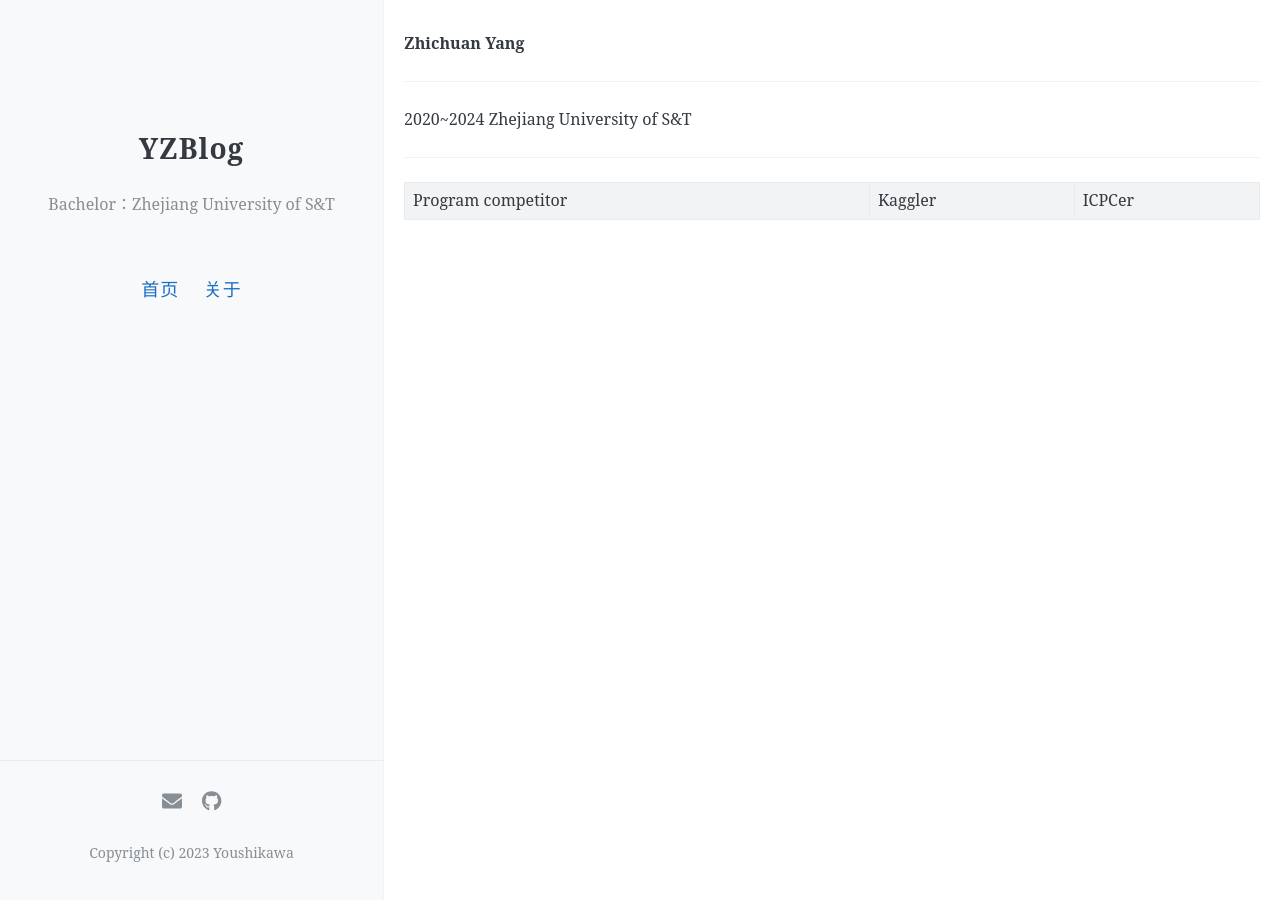
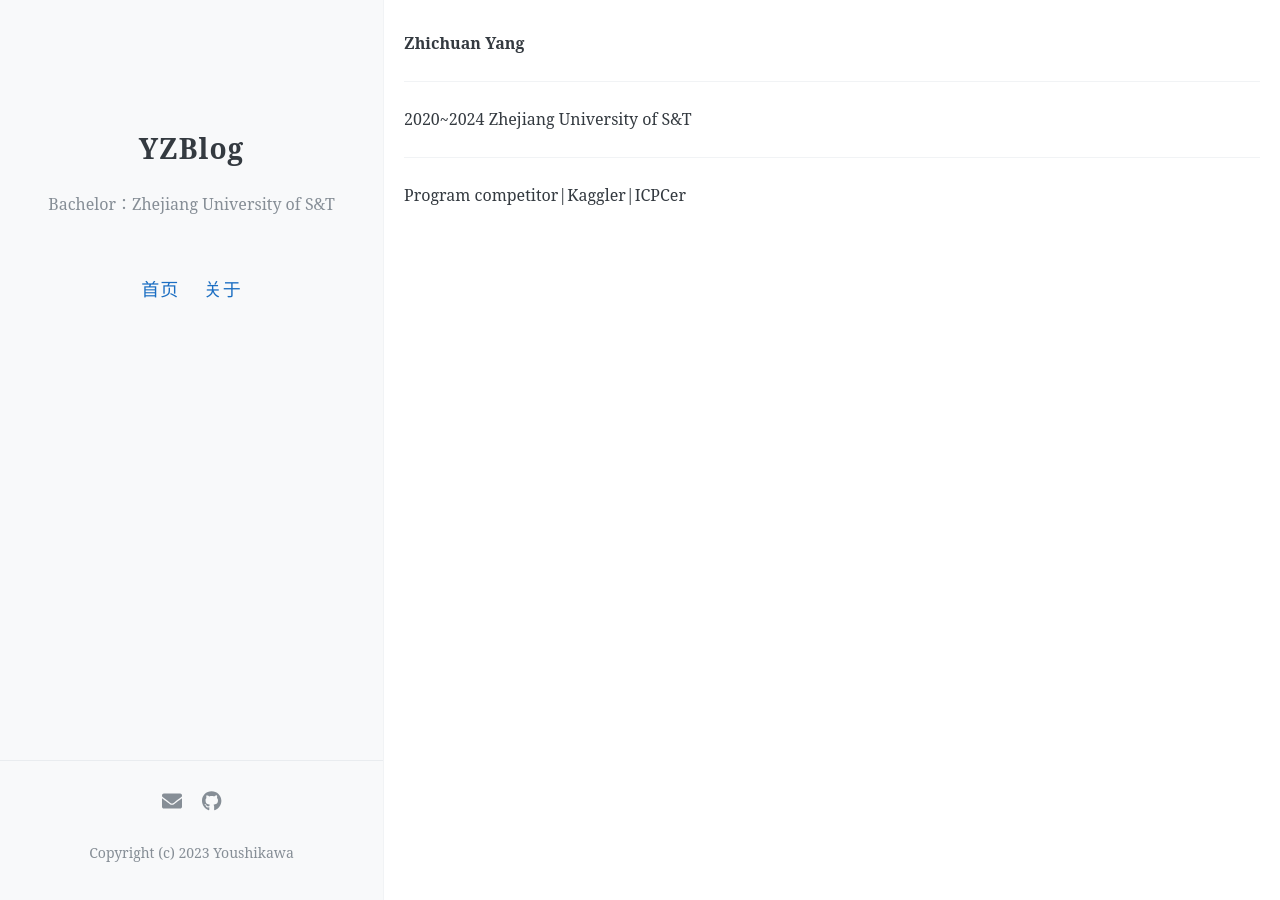
Before and after one commit to Youshikawa/YZ-sBlog, a Jekyll site: the page built from about.md, in a window 1280 px wide. Built offline with Jekyll 4.4.1, drawn with Linux system fonts in a browser that asks for light colours; our own code applies the rules of GitHub Pages for plain Markdown files; comment, search, counter and statistics services are not loaded.

Commit message:
version13

```diff
--- a/about.md
+++ b/about.md
@@ -6,4 +6,4 @@
 
 --------
 
-Program competitor|Kaggler|ICPCer
+Program competitor\|Kaggler\|ICPCer
```
